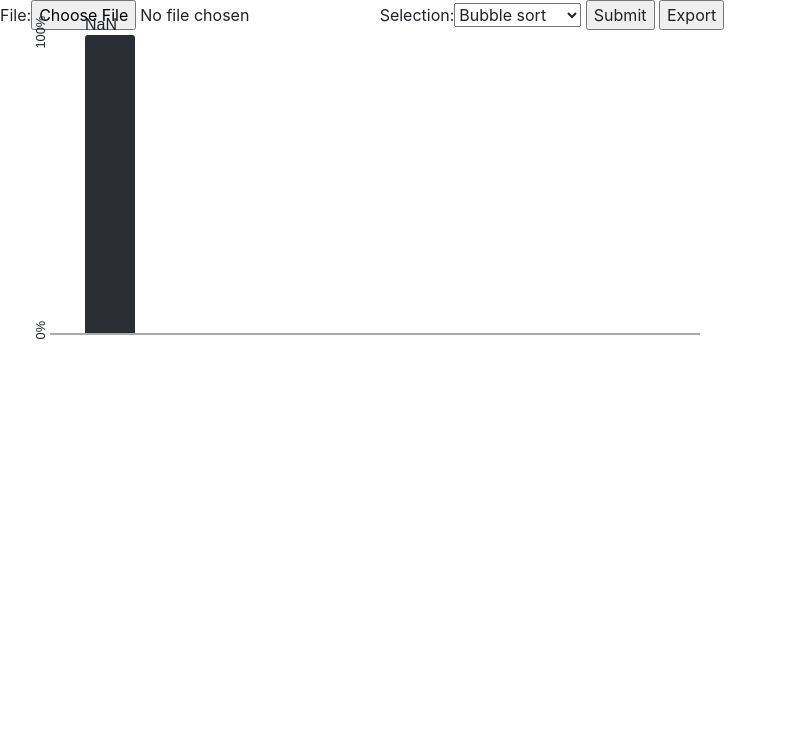
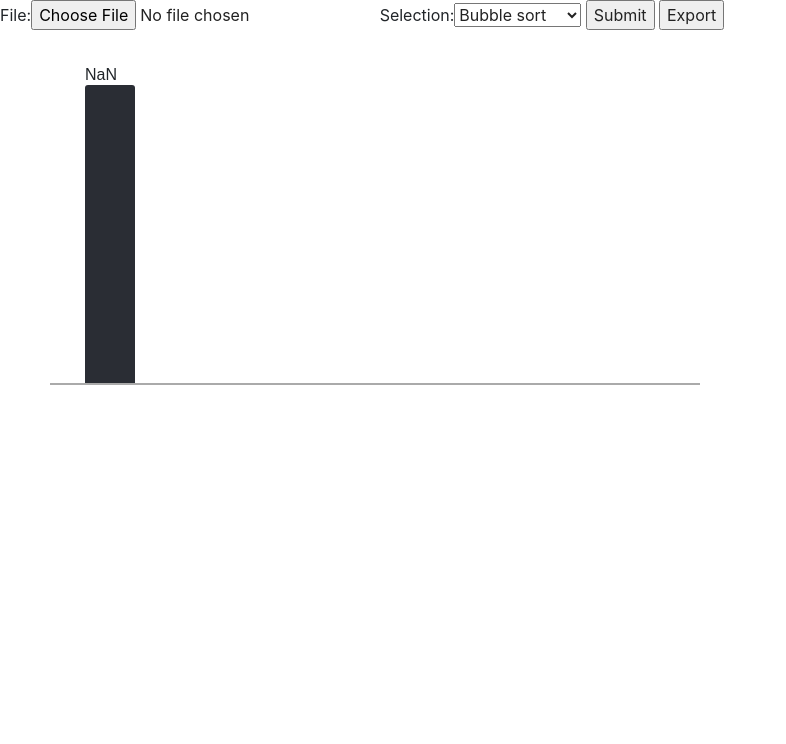
Before and after one commit to radupasparuga/algo-viewer, a Django app: page /sort in a window 1280 px wide. Shown: the part 56-800 px from the top of the page, without its empty margins (0-786 px from the left). Run offline with Django 3.2, Linux system fonts and the light colour scheme; some libraries are stand-ins or nearby versions.

Commit message:
Fixed static css problem

```diff
--- a/algoViewer/settings.py
+++ b/algoViewer/settings.py
@@ -116,7 +116,7 @@ USE_TZ = True
 STATIC_URL = '/static/'
 
 STATICFILES_DIRS = (
-  os.path.join(BASE_DIR, 'static'),
+  os.path.join(BASE_DIR, 'static/'),
 )
 
-STATIC_ROOT = "./assets/"
+STATIC_ROOT = os.path.dirname(os.path.realpath(__file__))
--- /dev/null
+++ b/static/css/sort_style.css
@@ -0,0 +1,38 @@
+.chart-wrap {
+  margin-left: 50px;
+  margin-top: 50px;
+  font-family: sans-serif;
+  height: 650px;
+  width: 300px;
+}
+.chart-wrap.vertical .grid {
+  transform: translateY(-175px) translateX(175px) rotate(-90deg);
+}
+.chart-wrap.vertical .grid .bar::after {
+  transform: translateY(-50%) rotate(90deg);
+  display: block;
+}
+.chart-wrap .grid {
+  position: relative;
+  padding: 5px 0 5px 0;
+  height: 100%;
+  width: 100%;
+  border-left: 2px solid #aaa;
+}
+.chart-wrap .bar {
+  width: var(--bar-value);
+  height: 50px;
+  margin: 30px 0;
+  background-color: #2A2D34;
+  border-radius: 0 3px 3px 0;
+}
+.chart-wrap .bar:hover {
+  opacity: 0.7;
+}
+.chart-wrap .bar::after {
+  content: attr(data-name);
+  margin-left: 100%;
+  padding: 10px;
+  display: inline-block;
+  white-space: nowrap;
+}
--- /dev/null
+++ b/static/js/sorting.js
@@ -0,0 +1,3 @@
+function bubbleSort(array) {
+
+}
--- a/templates/sort.html
+++ b/templates/sort.html
@@ -1,66 +1,12 @@
-<!DOCTYPE html>
 <html>
   <head>
     <title>Sort</title>
     {% load static %}
-    <link rel='stylesheet' href="{% static 'css/sort.css' %}">
+    <link rel='stylesheet' href="{% static 'css/sort_style.css' %}">
     <link rel='stylesheet' href="{% static 'css/reset.css' %}">
     <!-- Bootstrap cdn -->
     <link rel="stylesheet" href="https://stackpath.bootstrapcdn.com/bootstrap/4.3.1/css/bootstrap.min.css" integrity="sha384-ggOyR0iXCbMQv3Xipma34MD+dH/1fQ784/j6cY/iJTQUOhcWr7x9JvoRxT2MZw1T" crossorigin="anonymous">
   </head>
-  <style>
-  .chart-wrap {
-    margin-left: 50px;
-    font-family: sans-serif;
-    height: 650px;
-    width: 300px;
-  }
-  .chart-wrap.vertical .grid {
-    transform: translateY(-175px) translateX(175px) rotate(-90deg);
-  }
-  .chart-wrap.vertical .grid .bar::after {
-    transform: translateY(-50%) rotate(90deg);
-    display: block;
-  }
-  .chart-wrap .grid {
-    position: relative;
-    padding: 5px 0 5px 0;
-    height: 100%;
-    width: 100%;
-    border-left: 2px solid #aaa;
-  }
-  .chart-wrap .grid::before {
-    font-size: 0.8em;
-    content: '0%';
-    position: absolute;
-    left: -0.5em;
-    top: -1.5em;
-  }
-  .chart-wrap .grid::after {
-    font-size: 0.8em;
-    content: '100%';
-    position: absolute;
-    right: -1.5em;
-    top: -1.5em;
-  }
-  .chart-wrap .bar {
-    width: var(--bar-value);
-    height: 50px;
-    margin: 30px 0;
-    background-color: #2A2D34;
-    border-radius: 0 3px 3px 0;
-  }
-  .chart-wrap .bar:hover {
-    opacity: 0.7;
-  }
-  .chart-wrap .bar::after {
-    content: attr(data-name);
-    margin-left: 100%;
-    padding: 10px;
-    display: inline-block;
-    white-space: nowrap;
-  }
-  </style>
   <body>
     <nav class="navbar navbar-expand-lg navbar-light bg-light">
       <button class="navbar-toggler" type="button" data-toggle="collapse" data-target="#navbarNav" aria-controls="navbarNav" aria-expanded="false" aria-label="Toggle navigation">
@@ -106,6 +52,7 @@
     <script src="https://cdnjs.cloudflare.com/ajax/libs/popper.js/1.14.7/umd/popper.min.js" integrity="sha384-UO2eT0CpHqdSJQ6hJty5KVphtPhzWj9WO1clHTMGa3JDZwrnQq4sF86dIHNDz0W1" crossorigin="anonymous"></script>
     <script src="https://stackpath.bootstrapcdn.com/bootstrap/4.3.1/js/bootstrap.min.js" integrity="sha384-JjSmVgyd0p3pXB1rRibZUAYoIIy6OrQ6VrjIEaFf/nJGzIxFDsf4x0xIM+B07jRM" crossorigin="anonymous"></script>
     <script>
+      //import {  } from "{% static 'js/sorting.js' %}";
       var array = "{{ array }}"
       var data = array.split(' ').map(function(item) {
         return parseInt(item, 10)
@@ -120,7 +67,7 @@
       for(var i = 0; i < data.length; ++i) {
         var div = document.createElement("div");
         div.setAttribute('class', 'bar');
-        var percentage = ((data[i] - min) / top_value) * 100;
+        var percentage = ((data[i] - min) / top_value) * 100 + 1;
         if((data[i] - min) == 0) {
           percentage = 1;
         }
```
Also changed, not shown: static/css/sort.css (deleted).
